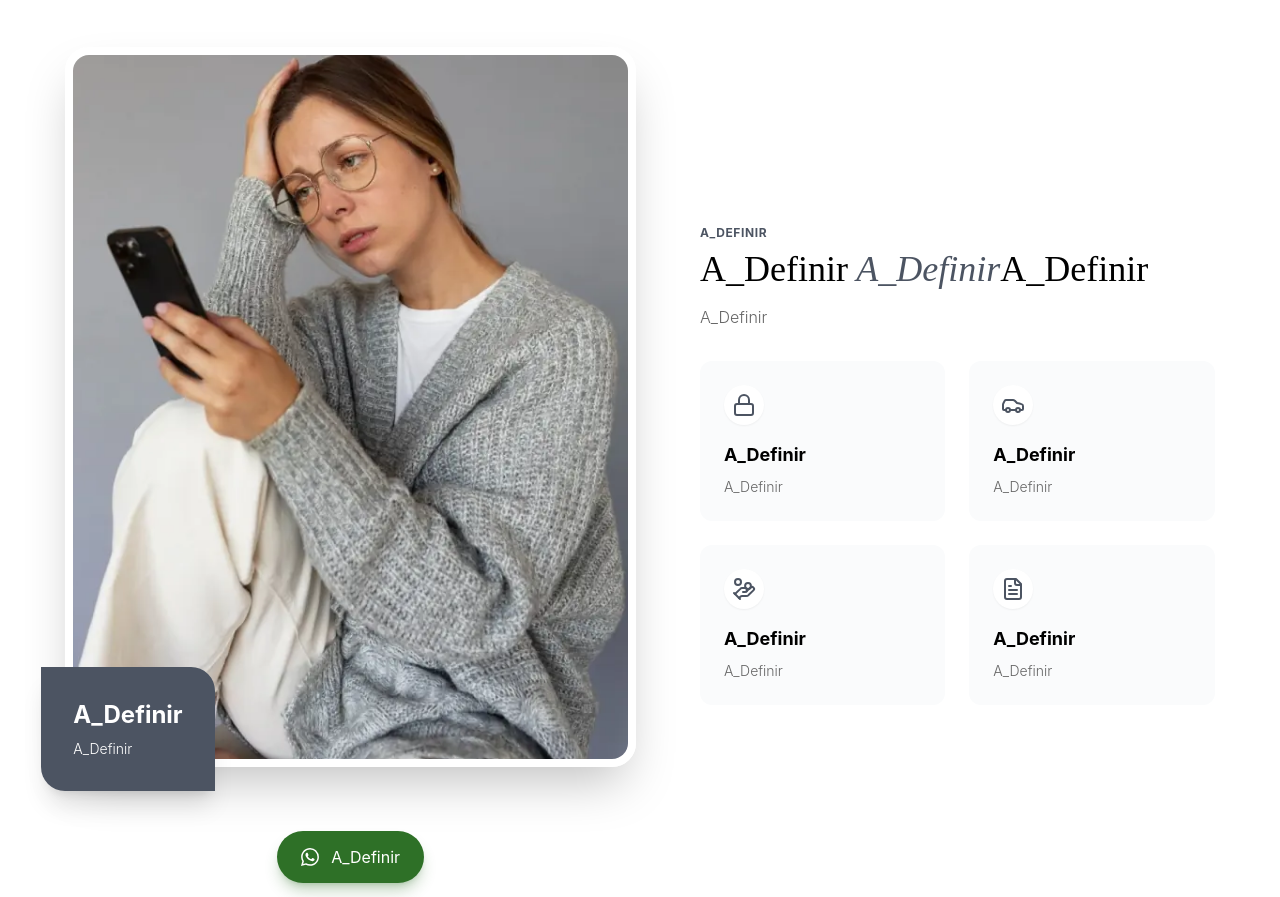
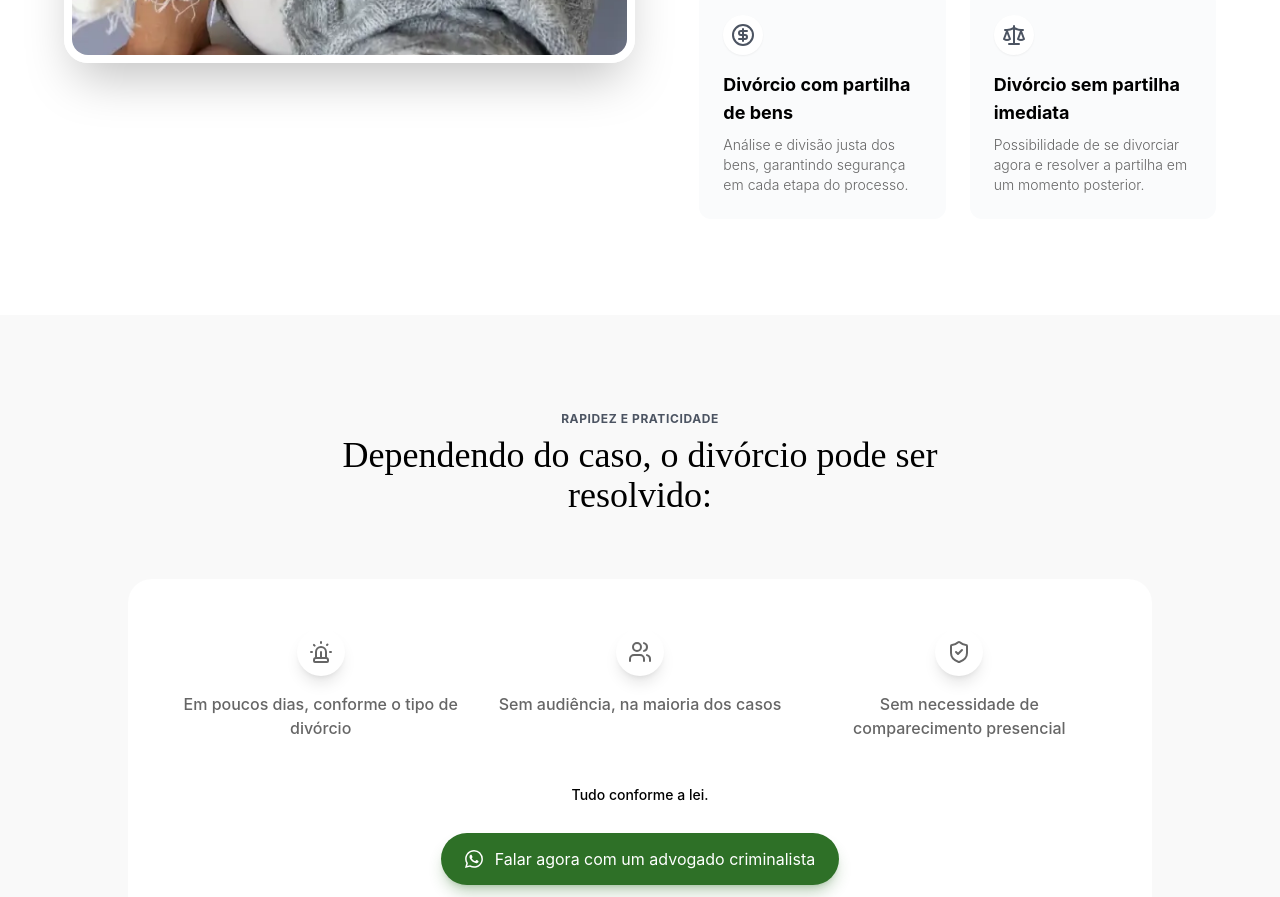
Before and after one commit to Paper-Street-Softwares/Template-Unico, a React (Vite) app: page /#home in a window 1280 px wide. Shown: the part 1900-2797 px from the top of the page. Built offline with nearby package versions, Linux system fonts and the light colour scheme.

Commit message:
fix: Finaliza site

```diff
--- a/src/components/sections/AboutNovoTemplate.jsx
+++ b/src/components/sections/AboutNovoTemplate.jsx
@@ -172,7 +172,7 @@ function AboutNovoTemplate({ ButtonModal, colorMode, benefits }) {
                 initial={{ opacity: 0, x: 50 }}
                 animate={{ opacity: 1, x: 0 }}
                 transition={{ duration: 0.8, ease: 'easeOut', delay: 0.2 }}
-                className="relative w-full mt-4 tablet1:mt-8 desktop1:mt-10 m-auto overflow-visible mb-10"
+                className="relative w-full mt-4 tablet1:mt-8 desktop1:mt-0 m-auto overflow-visible mb-10 desktop1:mb-0"
               >
                 <div className="relative rounded-3xl shadow-2xl ring-1 ring-black/5">
                   {/* CLIP DA IMAGEM */}
--- a/src/components/sections/FeaturesNovaTemplate.jsx
+++ b/src/components/sections/FeaturesNovaTemplate.jsx
@@ -17,7 +17,7 @@ import ExpandMoreIcon from '@mui/icons-material/ExpandMore'
 
 const features = Object.values(content.texts.features.cards)
 
-function FeaturesNovaTemplate({ colorMode }) {
+function FeaturesNovaTemplate({ colorMode, frasesDestaque }) {
   // Definindo classes dinamicamente conforme o colorMode
   let backgroundMode,
     text,
@@ -112,6 +112,7 @@ function FeaturesNovaTemplate({ colorMode }) {
                     />
                   </div>
 
+                  {frasesDestaque && (
                     <div
                       className={`absolute -bottom-6 -left-6 ${bgObservation} ${textObservation} p-8 rounded-tr-3xl rounded-bl-3xl shadow-xl max-w-xs`}
                     >
@@ -122,8 +123,9 @@ function FeaturesNovaTemplate({ colorMode }) {
                         {content.texts.features.subtitleMessageFeature}
                       </p>
                     </div>
+                  )}
                 </MotionDivDownToUp>
-                <MotionDivDownToUp>
+                {/* <MotionDivDownToUp>
                   <div className="flex flex-col gap-4 pt-4 w-fit justify-center items-start desktop1:m-auto">
                     <ButtonReflexo
                       icon={
@@ -152,7 +154,7 @@ function FeaturesNovaTemplate({ colorMode }) {
                       className="text-white"
                     />
                   </div>
-                </MotionDivDownToUp>
+                </MotionDivDownToUp> */}
               </div>
 
               {/* Conteúdo das features */}
@@ -205,7 +207,7 @@ function FeaturesNovaTemplate({ colorMode }) {
                 </div> */}
 
                 <div className="grid tablet1:grid-cols-2 gap-6">
-                  {features.slice(0, 4).map((feature, idx) => (
+                  {features.slice(0, 6).map((feature, idx) => (
                     <MotionDivDownToUp>
                       <div
                         key={idx}
--- a/src/components/sections/FooterNovoTemplate.jsx
+++ b/src/components/sections/FooterNovoTemplate.jsx
@@ -37,7 +37,7 @@ function FooterNovoTemplate({
       text = 'text-corTitulosPreto'
       textOpacity = 'text-corOutrosTextosPreto'
       iconColor = 'text-primaryDark/60'
-      backgroundMode = 'bg-terciary/60'
+      backgroundMode = 'bg-white'
       break
     case 'dark':
       text = 'text-corTitulosBranca'
--- a/src/components/sections/HeroTemplateNovo.jsx
+++ b/src/components/sections/HeroTemplateNovo.jsx
@@ -11,7 +11,7 @@ import {
   Clock,
   CircleDollarSign,
   Users,
-  Globe,
+  Split,
   FileText,
 } from 'lucide-react'
 import content from '../../content/content'
@@ -132,7 +132,7 @@ function HeroTemplateNovo({
               >
                 <span>
                   {/* <MapPin className="w-4 h-4" /> */}
-                  <Globe width={14} />
+                  <Split width={14} />
                 </span>
                 {content.texts.hero.miniTag}
               </div>
--- a/src/components/sections/Speed.jsx
+++ b/src/components/sections/Speed.jsx
@@ -33,30 +33,34 @@ function Speed({ colorMode }) {
     <SectionArea className={`${backgroundMode}`}>
       <SectionWrapper>
         <section className="">
-          <SectionHeaderNovo title="" colorMode={colorMode} />
-          <div className="max-w-4xl mx-auto bg-black rounded-3xl p-8 md:p-12 border border-white/0">
-            <div className="grid sm:grid-cols-2 gap-8">
+          <SectionHeaderNovo
+            title="Dependendo do caso, o divórcio pode ser resolvido:"
+            miniTitle="Rapidez e praticidade"
+            colorMode={colorMode}
+          />
+          <div className="max-w-5xl mx-auto bg-white rounded-3xl p-8 md:p-12 border border-white/0">
+            <div className="grid sm:grid-cols-3 gap-8">
               {[
                 {
-                  text: 'A_Definir',
-                  subtitle: 'A_Definir',
+                  text: 'Em poucos dias, conforme o tipo de divórcio',
+                  subtitle: '',
                   icon: Siren,
                 },
                 {
-                  text: 'A_Definir',
-                  subtitle: 'A_Definir',
+                  text: 'Sem audiência, na maioria dos casos',
+                  subtitle: '',
                   icon: Users,
                 },
                 {
-                  text: 'A_Definir',
-                  subtitle: 'A_Definir',
+                  text: 'Sem necessidade de comparecimento presencial',
+                  subtitle: '',
                   icon: ShieldCheck,
                 },
-                {
-                  text: 'A_Definir',
-                  subtitle: 'A_Definir',
-                  icon: Clock,
-                },
+                // {
+                //   text: 'A_Definir',
+                //   subtitle: 'A_Definir',
+                //   icon: Clock,
+                // },
               ].map((item, idx) => (
                 <div
                   key={idx}
@@ -67,22 +71,21 @@ function Speed({ colorMode }) {
                   >
                     <item.icon className={`w-6 h-6 ${textOpacity}`} />
                   </div>
-                  <h1 className={`font-medium font-secondFont ${text}`}>
+                  <h1 className={`font-medium font-secondFont ${textOpacity}`}>
                     {item.text}
                   </h1>
-                  <p className={`font-secondFont text-sm ${textOpacity}`}>
+                  {/* <p className={`font-secondFont text-sm ${textOpacity}`}>
                     {item.subtitle}
-                  </p>
+                  </p> */}
                 </div>
               ))}
             </div>
 
             <div className="mt-10 text-center">
               <p
-                className={`text-paragraph2 font-medium font-secondFont inline-block px-4 py-1 rounded-full ${text}`}
+                className={`text-paragraph2 desktop1:text-paragraph3 font-medium font-secondFont inline-block px-4 py-1 rounded-full ${text}`}
               >
-                Cada caso é diferente. Agir rápido e com orientação jurídica
-                pode mudar completamente o rumo do processo.
+                Tudo conforme a lei.
               </p>
             </div>
 
--- a/src/content/content.jsx
+++ b/src/content/content.jsx
@@ -24,6 +24,8 @@ import {
   Car,
   HandCoins,
   Check,
+  ClipboardCheck,
+  Handshake,
 } from 'lucide-react'
 import { Users } from 'lucide-react'
 import { FileText } from 'lucide-react'
@@ -210,23 +212,25 @@ const content = {
       ctaButtonText: 'A_Definir',
     },
     features: {
-      miniTag: 'A_Definir',
+      miniTag: 'Seu divórcio não precisa ser complicado',
       title: (
         <h1>
-          A_Definir
-          <span className="destaque italic font-light"> A_Definir</span>
-          A_Definir
+          Sabemos que o momento do divórcio é
+          <span className="destaque italic font-light"> delicado</span> e,
+          muitas vezes, doloroso.
         </h1>
       ),
-      subtitle: 'A_Definir',
+      subtitle:
+        'Por isso, oferecemos um atendimento humanizado, rápido e totalmente online, para que você resolva tudo com tranquilidade e sem burocracia. Você não precisa enfrentar filas, deslocamentos ou desgaste emocional. Nós cuidamos de tudo para você.',
       imgFeatures: imgFeatures,
       alt: 'imagem representativa da Seção Serviços',
       titleMessageFeature: 'A_Definir',
       subtitleMessageFeature: 'A_Definir',
       cards: {
         card1: {
-          title: 'A_Definir',
-          subtitle: 'A_Definir',
+          title: 'Divórcio extrajudicial',
+          subtitle:
+            'Resolvido em cartório, de forma rápida e sem processo judicial.',
           description: (
             <div>
               A_Definir
@@ -235,13 +239,14 @@ const content = {
               A_Definir
             </div>
           ),
-          icon: <Lock />,
+          icon: <ClipboardCheck />,
           buttonLabelModal: 'Fale Conosco',
           buttonLabel: 'Saiba Mais',
         },
         card2: {
-          title: 'A_Definir',
-          subtitle: 'A_Definir',
+          title: 'Divórcio consensual',
+          subtitle:
+            'Quando há acordo entre as partes, o divórcio acontece de forma simples e menos desgastante.',
           description: (
             <div>
               A_Definir
@@ -250,13 +255,14 @@ const content = {
               A_Definir
             </div>
           ),
-          icon: <Car />,
+          icon: <Handshake />,
           buttonLabelModal: 'Fale Conosco',
           buttonLabel: 'Saiba Mais',
         },
         card3: {
-          title: 'A_Definir',
-          subtitle: 'A_Definir',
+          title: 'Divórcio judicial',
+          subtitle:
+            'Indicado quando não há acordo, com acompanhamento jurídico para proteger seus direitos.',
           description: (
             <div>
               A_Definir <br />
@@ -264,13 +270,14 @@ const content = {
               A_Definir
             </div>
           ),
-          icon: <HandCoins />,
+          icon: <Scale />,
           buttonLabelModal: 'Fale Conosco',
           buttonLabel: 'Saiba Mais',
         },
         card4: {
-          title: 'A_Definir',
-          subtitle: 'A_Definir',
+          title: 'Divórcio com ou sem filhos',
+          subtitle:
+            'Orientação completa, com atenção especial às questões que envolvem filhos e responsabilidades.',
           description: (
             <div>
               A_Definir
@@ -279,13 +286,14 @@ const content = {
               <br />
             </div>
           ),
-          icon: <FileText />,
+          icon: <Users />,
           buttonLabelModal: 'Fale Conosco',
           buttonLabel: 'Saiba Mais',
         },
         card5: {
-          title: 'A_Definir',
-          subtitle: 'A_Definir',
+          title: 'Divórcio com partilha de bens',
+          subtitle:
+            'Análise e divisão justa dos bens, garantindo segurança em cada etapa do processo.',
           description: (
             <div>
               A_Definir
@@ -316,8 +324,9 @@ const content = {
           buttonLabel: 'Saiba Mais',
         },
         card6: {
-          title: 'A_Definir',
-          subtitle: 'A_Definir',
+          title: 'Divórcio sem partilha imediata',
+          subtitle:
+            'Possibilidade de se divorciar agora e resolver a partilha em um momento posterior.',
           description: (
             <div>
               A_Definir
@@ -361,22 +370,30 @@ const content = {
         img: aboutImg,
         alt: 'Imagem ilustrativa da Seção Sobre',
       },
-      miniTag: 'A_Definir',
+      miniTag: 'Por que escolher nosso escritório?',
       title: (
         <h1>
-          A_Definir
-          <span className="destaque italic font-light"> A_Definir</span>{' '}
-          A_Definir
+          Nosso
+          <span className="destaque italic font-light"> compromisso</span>
+          {''} é tornar esse momento mais leve, rápido e seguro para você.
         </h1>
       ),
       SecondPartTitle: '',
-      subtitle: 'A_Definir',
+      subtitle: '',
       paragraph: (
         <div>
-          A_Definir
-          <br />
-          <br />
-          A_Definir
+          <span className="flex gap-2 items-center">
+            <Check /> Atuação especializada em Direito de Família
+          </span>
+          <span className="flex gap-2 items-center">
+            <Check /> Experiência em divórcios
+          </span>
+          <span className="flex gap-2 items-center">
+            <Check /> Atendimento ágil e personalizado
+          </span>
+          <span className="flex gap-2 items-center">
+            <Check /> Transparência em todas as etapas
+          </span>
         </div>
       ),
 
@@ -395,7 +412,7 @@ const content = {
       paragraphModalCta: 'Entre em contato',
       titleModal: 'A_Definir',
       ctaButtonAriaLabel: 'Botão para entrar em contato',
-      ctaButtonText: 'A_Definir',
+      ctaButtonText: 'Falar diretamente com a advogada',
       // aboutSocial: {
       //   img: {
       //     img: aboutSocialImg,
@@ -476,33 +493,38 @@ const content = {
       ctaButtonText: 'A_Definir',
     },
     ctaSecondary: {
-      miniTag: 'A_Definir',
-      title: <h1>A_Definir</h1>,
+      miniTag: 'Fale agora com uma advogada',
+      title: (
+        <h1>
+          Se você está pensando em se divorciar ou precisa de orientação, fale
+          conosco agora.
+        </h1>
+      ),
       subtitle: (
         <div>
-          <p className="mb-6 font-secondFont">A_Definir</p>
+          <p className="mb-6 font-secondFont"></p>
         </div>
       ),
       container: {
         label1: {
           icon: <Check />,
-          text: ' Análise inicial do seu caso criminal',
+          text: ' Orientação clara sobre seus direitos no divórcio',
         },
         label2: {
           icon: <Check />,
-          text: ' Atendimento direto com advogado criminalista',
+          text: ' Atendimento humanizado e sigiloso com advogada especializada',
         },
         label3: {
           icon: <Check />,
-          text: ' Resposta rápida e acompanhamento pelo WhatsApp',
+          text: ' Divórcio rápido, sem audiências e sem desgaste emocional',
         },
         label4: {
           icon: <Check />,
-          text: ' Atuação iniciada imediatamente após a análise',
+          text: ' Acompanhamento rápido pelo WhatsApp, do início ao fim',
         },
         label5: {
           icon: <Check />,
-          text: ' Mais segurança para você e sua família em um momento decisivo',
+          text: ' Segurança para encerrar esse ciclo e seguir em frente',
         },
       },
       // subtitleDireita: (
@@ -513,7 +535,7 @@ const content = {
       // titleDireita: (
       //   <h1 className="text-title5 my-3 font-mainFont">WhatsApp</h1>
       // ),
-      ctaButtonText: 'A_Definir',
+      ctaButtonText: 'Quero iniciar meu divórcio',
       ctaButtonAriaLabel:
         'Botão para chamada de ação para contato pelo whatsapp',
     },
--- a/src/pages/Index.jsx
+++ b/src/pages/Index.jsx
@@ -55,19 +55,21 @@ export default function Index() {
           <HeroTemplateNovo colorMode={colorMode} obs={true} obsTwo={true} />
           {/* Lazy sections */}
           <Suspense fallback={null}>
-            <Important colorMode={colorMode} />
             <FeaturesNovaTemplate
               colorMode={colorMode}
-              frasesDestaque={true}
+              frasesDestaque={false}
               accordion={false}
             />
+            <Speed colorMode={colorMode} />
+            {/* <Important colorMode={colorMode} /> */}
+
             <AboutNovoTemplate
               colorMode={colorMode}
               ButtonModal={false}
               benefits={false}
             />
             <CtaNovoTemplate colorMode={colorMode} />
-            <StepsNovoTemplate colorMode={colorMode} />
+            {/* <StepsNovoTemplate colorMode={colorMode} /> */}
             <FooterNovoTemplate
               colorMode={colorMode}
               mapa={false}
@@ -84,7 +86,6 @@ export default function Index() {
             {/* <Diferences colorMode={colorMode} /> */}
             {/* <Cards colorMode={colorMode} /> */}
             {/* <Emergency colorMode={colorMode} /> */}
-            {/* <Speed colorMode={colorMode} /> */}
             {/* <SocialMediaTemplate colorMode={colorMode} /> */}
             {/* <FaqNovoTemplate colorMode={colorMode} /> */}
           </Suspense>
```
Lines whose indentation alone changed are shown as unchanged.
